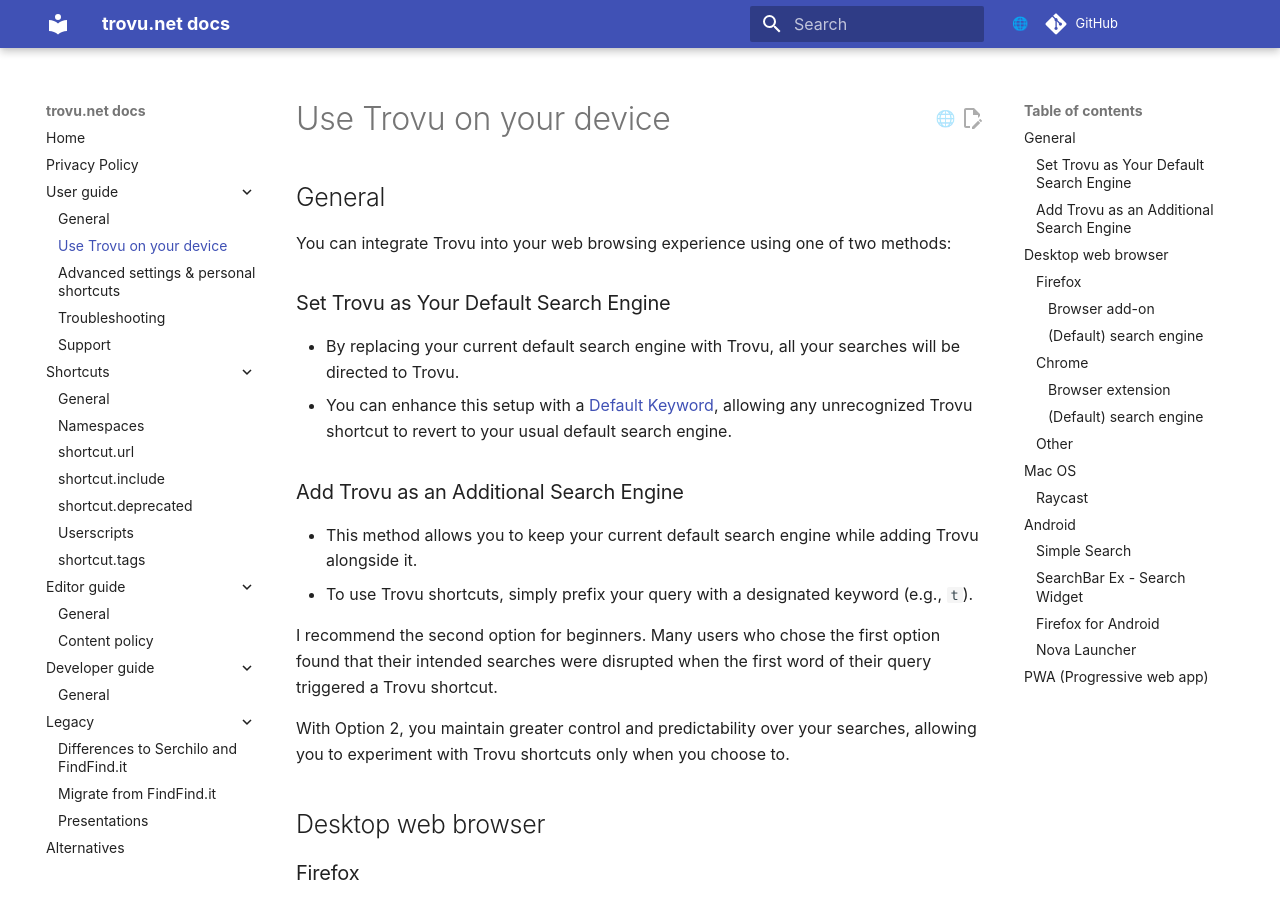
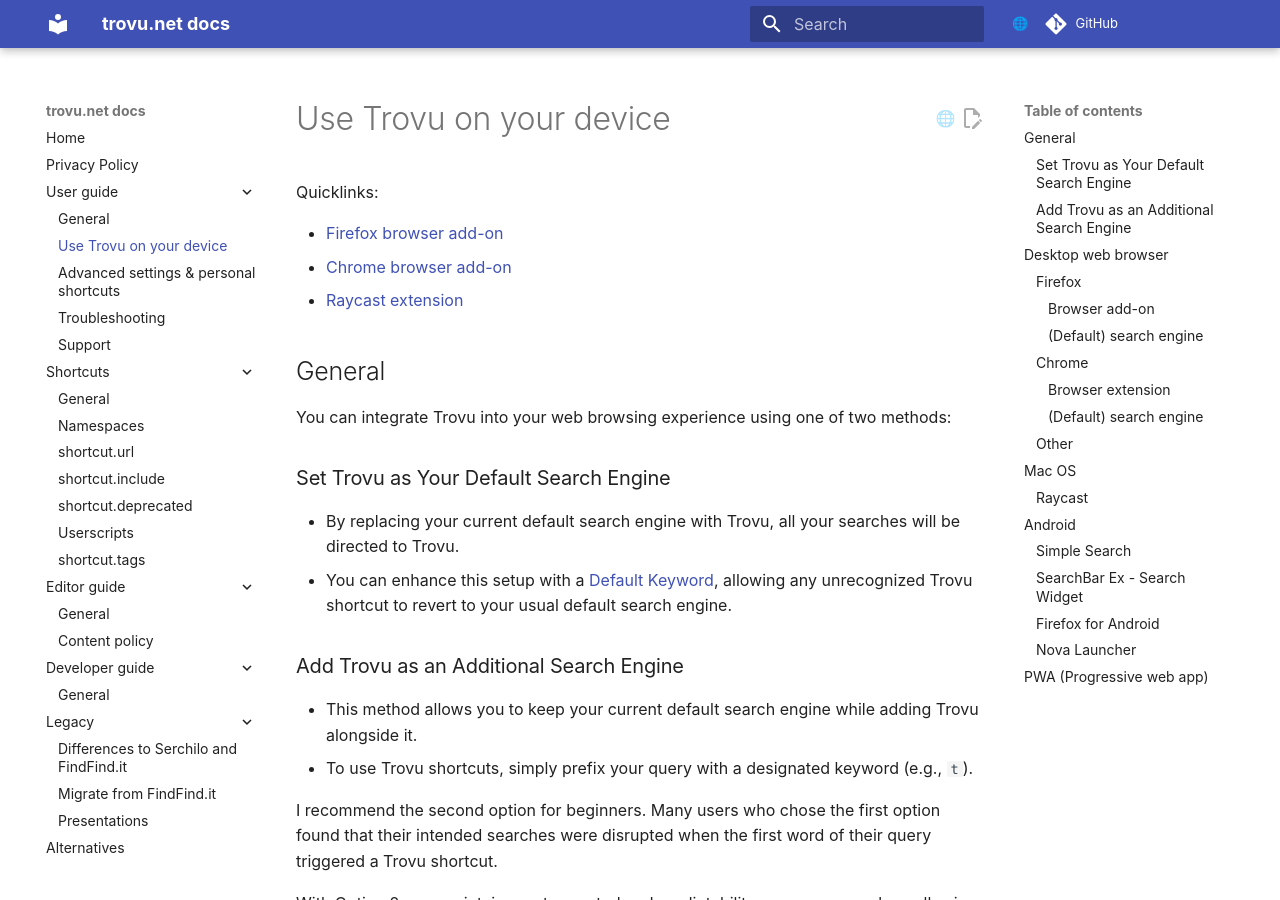
Before and after one commit to trovu/trovu, an MkDocs documentation site: the page built from docs/users/integration.md, in a window 1280 px wide and 900 px high. Built offline with MkDocs 1.6.1 and Material for MkDocs 9.7.7, drawn with Linux system fonts in a browser that asks for light colours; comment, search, counter and statistics services are not loaded.

Commit message:
Add quicklinks.

```diff
--- a/docs/users/integration.md
+++ b/docs/users/integration.md
@@ -1,4 +1,10 @@
 # Use Trovu on your device
+
+Quicklinks:
+
+- [Firefox browser add-on](#browser-add-on)
+- [Chrome browser add-on](#browser-extension)
+- [Raycast extension](#raycast)
 
 ## General
 
```
